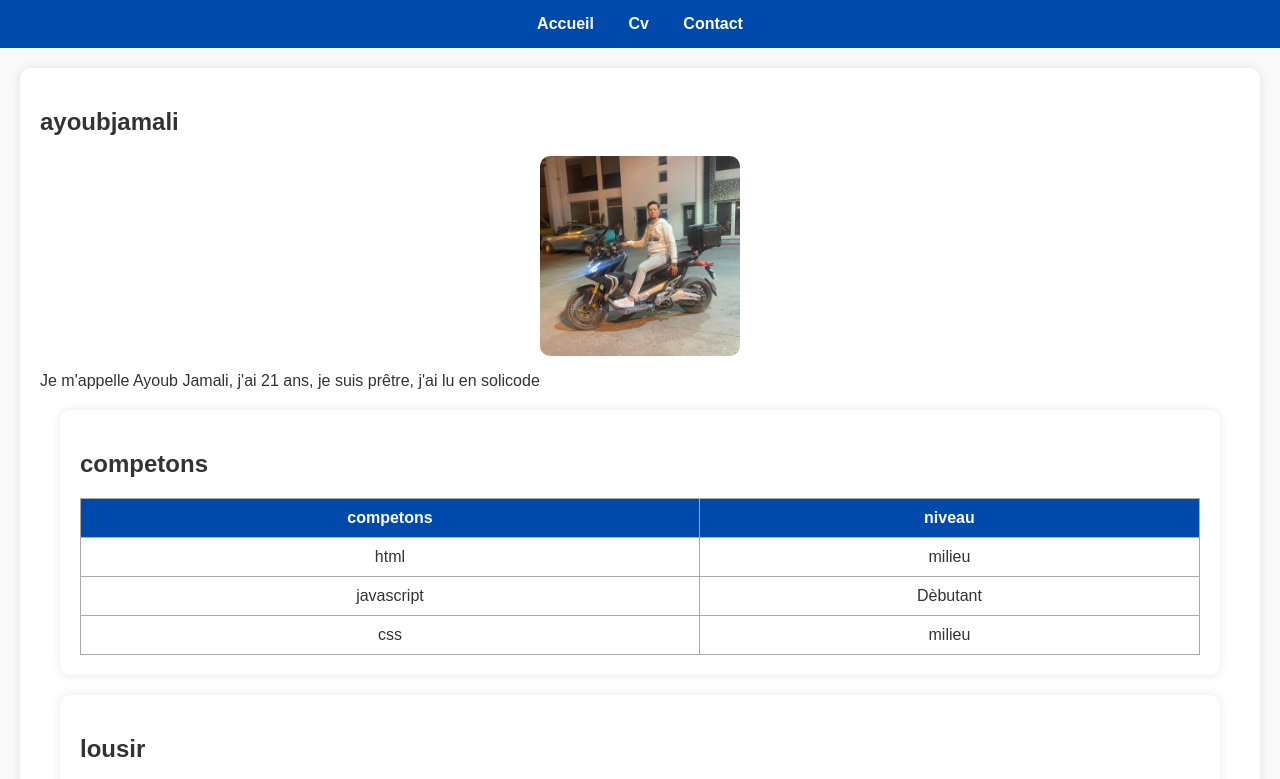
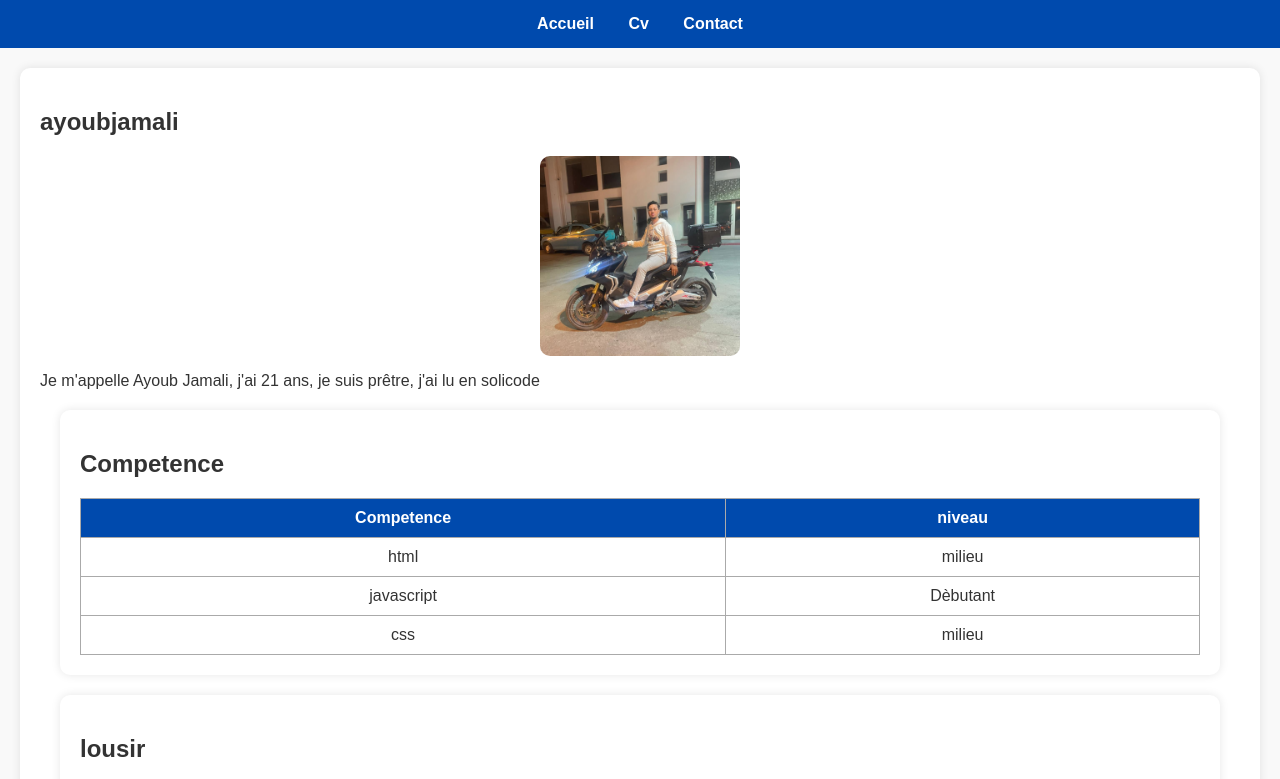
Before and after one commit to ayoubjamali298-stack/CSS, a plain HTML site: page Réalisation2/Rilisations_html/cv.html in a window 1280 px wide. Shown: the top 779 px of the page. Drawn offline with Linux system fonts and the light colour scheme.

Commit message:
realisation

```diff
--- a/Réalisation2/Rilisations_html/cv.html
+++ b/Réalisation2/Rilisations_html/cv.html
@@ -21,14 +21,14 @@
         <p>Je m'appelle Ayoub Jamali, j'ai 21 ans, je suis prêtre, j'ai lu en solicode</p>
 
  <section>
-    <h2>competons</h2>
+    <h2>Competence</h2>
 <div class="table-">
 
     <table>
 
      <thead>
         <tr>
-            <th>competons</th>
+            <th>Competence</th>
             <th>niveau</th>
         </tr>
      </thead>
```
